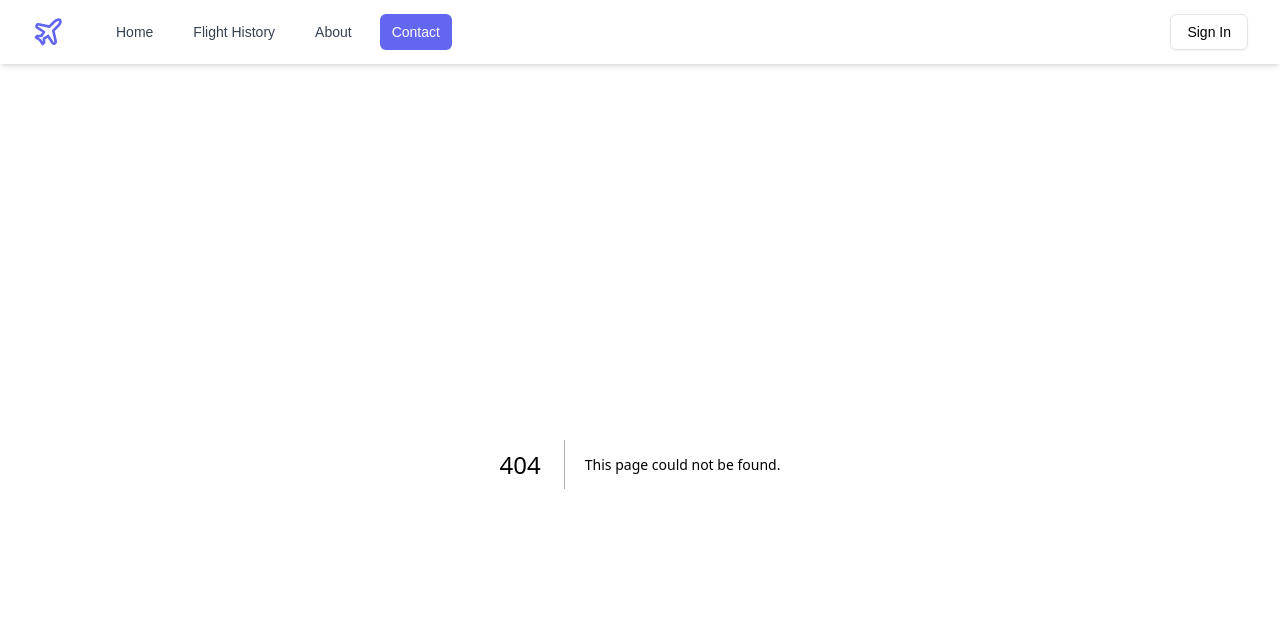
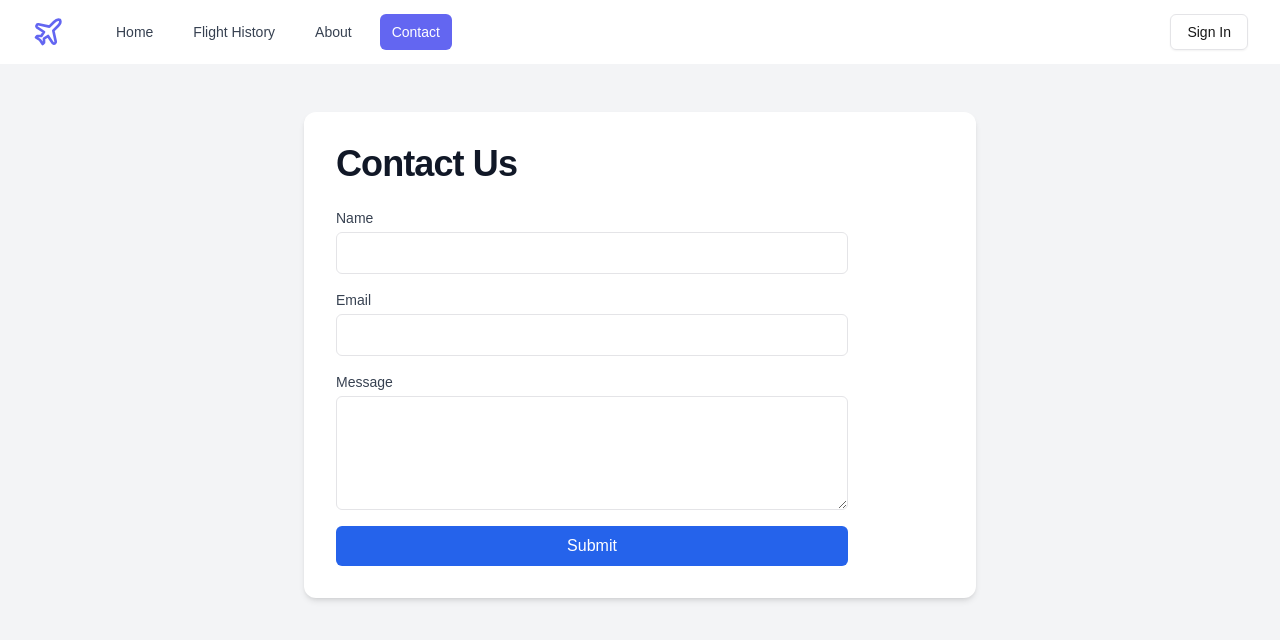
Before and after one commit to AdriaGS/aviation-point, a Next.js app: page /contact in a window 1280 px wide. Before the commit this address had no page. Shown: the top 640 px of the page. Built offline with nearby package versions, Linux system fonts and the light colour scheme.

Commit message:
Add About Us and Contact Us pages
 - At the moment just default content so
   that the pages are found and don't end
   up in 404

```diff
--- /dev/null
+++ b/src/app/about/page.tsx
@@ -0,0 +1,25 @@
+import { Title } from '@/components/ui/title';
+import React from 'react';
+
+export default async function AboutPage() {
+  return (
+    <div className='min-h-screen bg-gray-100 dark:bg-gray-900 transition-colors duration-200'>
+      <div className='py-12 px-4 sm:px-6 lg:px-8'>
+        <div className='max-w-md mx-auto bg-white dark:bg-gray-800 rounded-xl shadow-md overflow-hidden md:max-w-2xl'>
+          <div className='p-8 w-full'>
+            <Title size='xl' as='h1' className='mb-6'>About Us</Title>
+            <p className='text-lg text-gray-700 leading-7'>
+              Welcome to our website! We are passionate about providing high-quality, sustainable, and innovative products that elevate your everyday life.
+            </p>
+            <p className='text-lg text-gray-700 leading-7 mt-4'>
+              Our mission is to create solutions that make a positive impact on our customers and the environment. We believe in the power of simplicity, effectiveness, and sustainability.
+            </p>
+            <p className='text-lg text-gray-700 leading-7 mt-4'>
+              Feel free to explore our collection, and if you have any questions, don’t hesitate to reach out!
+            </p>
+          </div>
+        </div>
+      </div>
+    </div >
+  );
+};
--- /dev/null
+++ b/src/app/contact/page.tsx
@@ -0,0 +1,89 @@
+'use client';
+
+import { Title } from '@/components/ui/title';
+import React, { useState } from 'react';
+
+export default function ContactPage() {
+  const [formData, setFormData] = useState({ name: '', email: '', message: '' });
+  const [submitted, setSubmitted] = useState(false);
+
+  const handleChange = (e: React.ChangeEvent<HTMLInputElement | HTMLTextAreaElement>) => {
+    setFormData({ ...formData, [e.target.name]: e.target.value });
+  };
+
+  const handleSubmit = (e: React.FormEvent) => {
+    e.preventDefault();
+    setSubmitted(true);
+
+    // You can send the data to an API endpoint if needed
+    console.log('Form submitted:', formData);
+  };
+
+  return (
+    <div className='min-h-screen bg-gray-100 dark:bg-gray-900 transition-colors duration-200'>
+      <div className='py-12 px-4 sm:px-6 lg:px-8'>
+        <div className='max-w-md mx-auto bg-white dark:bg-gray-800 rounded-xl shadow-md overflow-hidden md:max-w-2xl'>
+          <div className='p-8 w-full'>
+            <Title size='xl' as='h1' className='mb-6'>Contact Us</Title>
+            {!submitted ? (
+              <form onSubmit={handleSubmit} className='max-w-lg space-y-4'>
+                <div>
+                  <label htmlFor='name' className='block text-sm font-medium text-gray-700'>
+                    Name
+                  </label>
+                  <input
+                    type='text'
+                    id='name'
+                    name='name'
+                    value={formData.name}
+                    onChange={handleChange}
+                    required
+                    className='mt-1 block w-full px-4 py-2 border rounded-md text-gray-900'
+                  />
+                </div>
+                <div>
+                  <label htmlFor='email' className='block text-sm font-medium text-gray-700'>
+                    Email
+                  </label>
+                  <input
+                    type='email'
+                    id='email'
+                    name='email'
+                    value={formData.email}
+                    onChange={handleChange}
+                    required
+                    className='mt-1 block w-full px-4 py-2 border rounded-md text-gray-900'
+                  />
+                </div>
+                <div>
+                  <label htmlFor='message' className='block text-sm font-medium text-gray-700'>
+                    Message
+                  </label>
+                  <textarea
+                    id='message'
+                    name='message'
+                    value={formData.message}
+                    onChange={handleChange}
+                    required
+                    rows={4}
+                    className='mt-1 block w-full px-4 py-2 border rounded-md text-gray-900'
+                  />
+                </div>
+                <button
+                  type='submit'
+                  className='w-full bg-blue-600 text-white py-2 px-4 rounded-md hover:bg-blue-700 transition'
+                >
+                  Submit
+                </button>
+              </form>
+            ) : (
+              <div className='text-lg text-green-700'>
+                Thank you for reaching out! We’ll get back to you soon.
+              </div>
+            )}
+          </div>
+        </div>
+      </div>
+    </div>
+  );
+};
```
